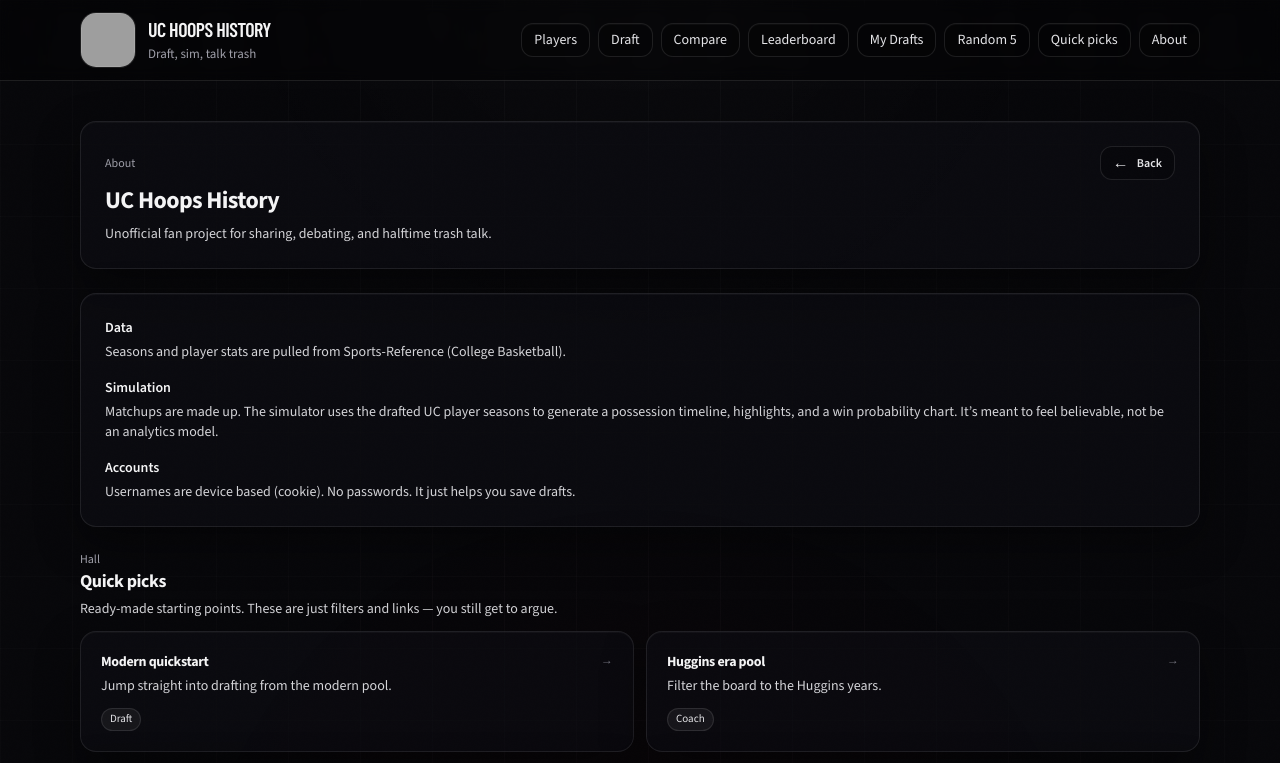
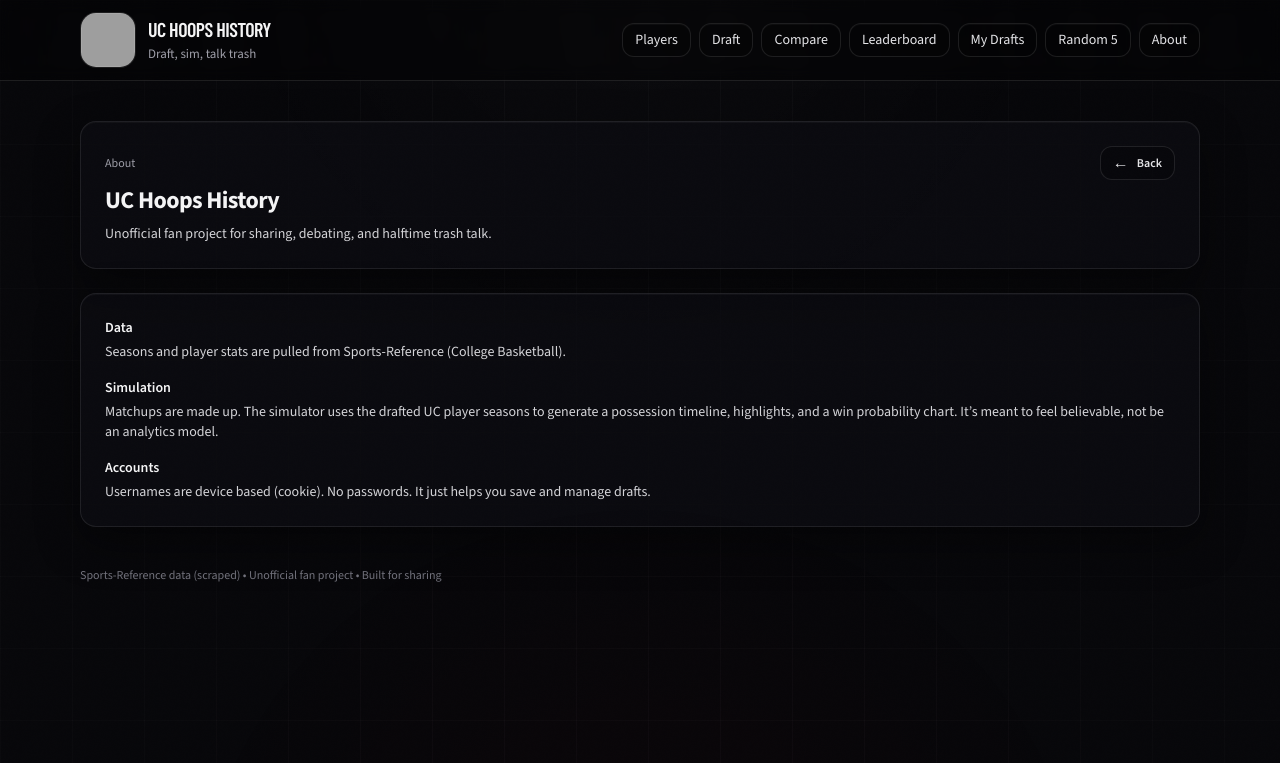
Before and after one commit to ucsandman/uc-hoops-history, a Next.js app: page /about in a window 1280 px wide. Shown: the top 763 px of the page. Built offline with nearby package versions, Linux system fonts and the light colour scheme; grey boxes are pictures that could not be loaded; a web font is replaced by a local one.

Commit message:
Remove quick picks section; keep About only

```diff
--- a/src/app/about/page.tsx
+++ b/src/app/about/page.tsx
@@ -1,44 +1,9 @@
-import Link from "next/link";
 import BackButton from "@/components/BackButton";
 
 export const metadata = {
   title: "About • UC Hoops History",
-  description: "How this site works, quick picks, and what’s real vs simulated.",
+  description: "How this site works, where the data comes from, and what’s real vs simulated.",
 };
-
-type HallLineup = {
-  title: string;
-  desc: string;
-  href: string;
-  tags: string[];
-};
-
-const lineups: HallLineup[] = [
-  {
-    title: "Modern quickstart",
-    desc: "Jump straight into drafting from the modern pool.",
-    href: "/draft?era=modern&sort=ppg",
-    tags: ["Draft"],
-  },
-  {
-    title: "Huggins era pool",
-    desc: "Filter the board to the Huggins years.",
-    href: "/draft?era=coach-huggins&sort=ppg",
-    tags: ["Coach"],
-  },
-  {
-    title: "Big East era pool",
-    desc: "Big East years only.",
-    href: "/draft?era=conf-big-east&sort=ppg",
-    tags: ["Conference"],
-  },
-  {
-    title: "2010s pool",
-    desc: "2010–2019.",
-    href: "/draft?era=decade-2010s&sort=ppg",
-    tags: ["Decade"],
-  },
-];
 
 export default function AboutPage() {
   return (
@@ -57,7 +22,9 @@ export default function AboutPage() {
       <section className="sb-card rounded-2xl p-6 space-y-4">
         <div>
           <div className="text-sm font-semibold text-zinc-100">Data</div>
-          <p className="mt-1 text-sm text-zinc-300">Seasons and player stats are pulled from Sports-Reference (College Basketball).</p>
+          <p className="mt-1 text-sm text-zinc-300">
+            Seasons and player stats are pulled from Sports-Reference (College Basketball).
+          </p>
         </div>
 
         <div>
@@ -70,41 +37,9 @@ export default function AboutPage() {
 
         <div>
           <div className="text-sm font-semibold text-zinc-100">Accounts</div>
-          <p className="mt-1 text-sm text-zinc-300">Usernames are device based (cookie). No passwords. It just helps you save drafts.</p>
-        </div>
-      </section>
-
-      <section className="space-y-3" id="quick-picks">
-        <div className="flex items-baseline justify-between gap-3">
-          <div>
-            <div className="text-xs text-zinc-400">Hall</div>
-            <h2 className="text-lg font-black tracking-tight">Quick picks</h2>
-            <p className="mt-1 text-sm text-zinc-300 max-w-2xl">Ready-made starting points. These are just filters and links — you still get to argue.</p>
-          </div>
-        </div>
-
-        <div className="grid grid-cols-1 gap-3 md:grid-cols-2">
-          {lineups.map((x) => (
-            <Link key={x.href} href={x.href} className="sb-card rounded-2xl p-5 hover:bg-white/10 transition-colors">
-              <div className="flex items-start justify-between gap-3">
-                <div>
-                  <div className="text-sm font-black tracking-tight text-zinc-100">{x.title}</div>
-                  <div className="mt-1 text-sm text-zinc-300">{x.desc}</div>
-                </div>
-                <div className="text-xs text-zinc-500">→</div>
-              </div>
-              <div className="mt-3 flex flex-wrap gap-2">
-                {x.tags.map((t) => (
-                  <span
-                    key={t}
-                    className="inline-flex items-center rounded-full border border-white/10 bg-white/5 px-2 py-0.5 text-[11px] text-zinc-200"
-                  >
-                    {t}
-                  </span>
-                ))}
-              </div>
-            </Link>
-          ))}
+          <p className="mt-1 text-sm text-zinc-300">
+            Usernames are device based (cookie). No passwords. It just helps you save and manage drafts.
+          </p>
         </div>
       </section>
     </div>
--- a/src/app/layout.tsx
+++ b/src/app/layout.tsx
@@ -86,9 +86,6 @@ export default function RootLayout({
                   <Link className="sb-chip rounded-xl px-3 py-1.5 text-zinc-200 hover:text-white hover:bg-white/5" href="/random">
                     Random 5
                   </Link>
-                  <Link className="sb-chip rounded-xl px-3 py-1.5 text-zinc-200 hover:text-white hover:bg-white/5" href="/about#quick-picks">
-                    Quick picks
-                  </Link>
                   <Link className="sb-chip rounded-xl px-3 py-1.5 text-zinc-200 hover:text-white hover:bg-white/5" href="/about">
                     About
                   </Link>
```
